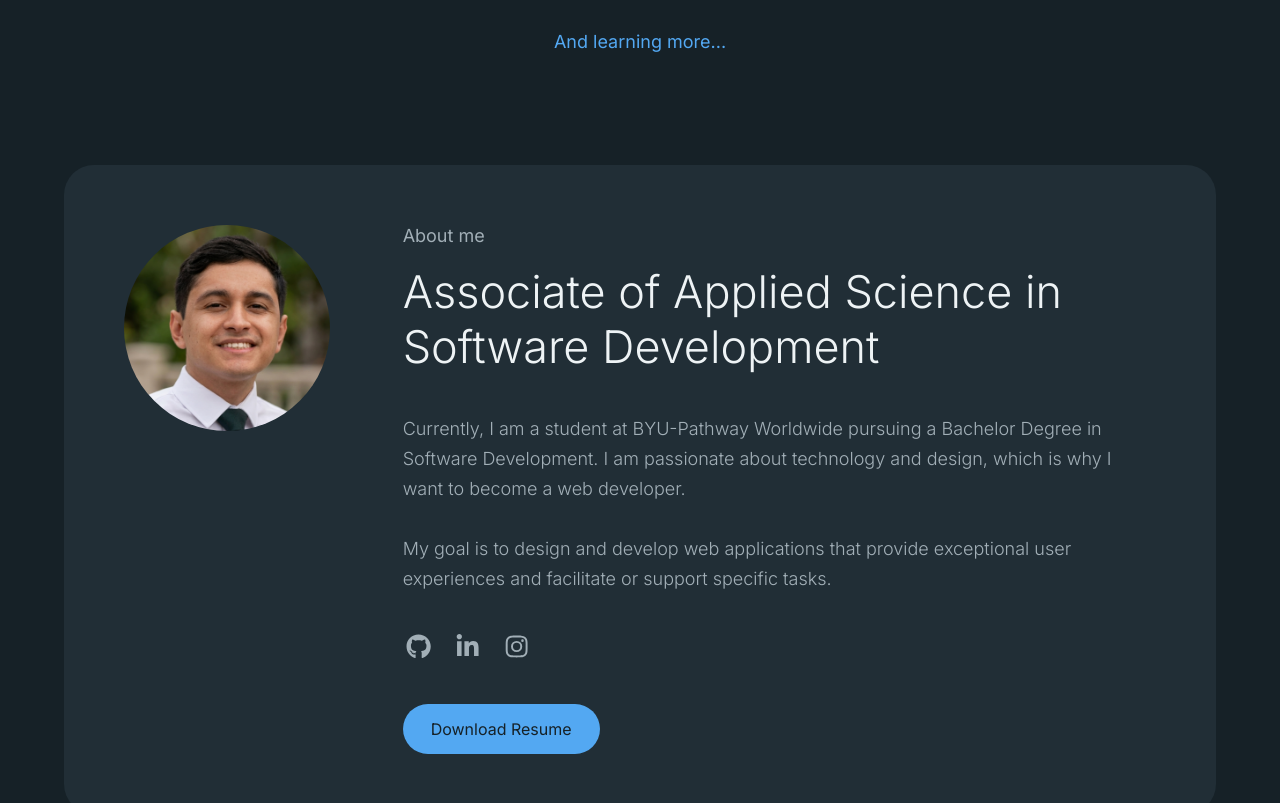
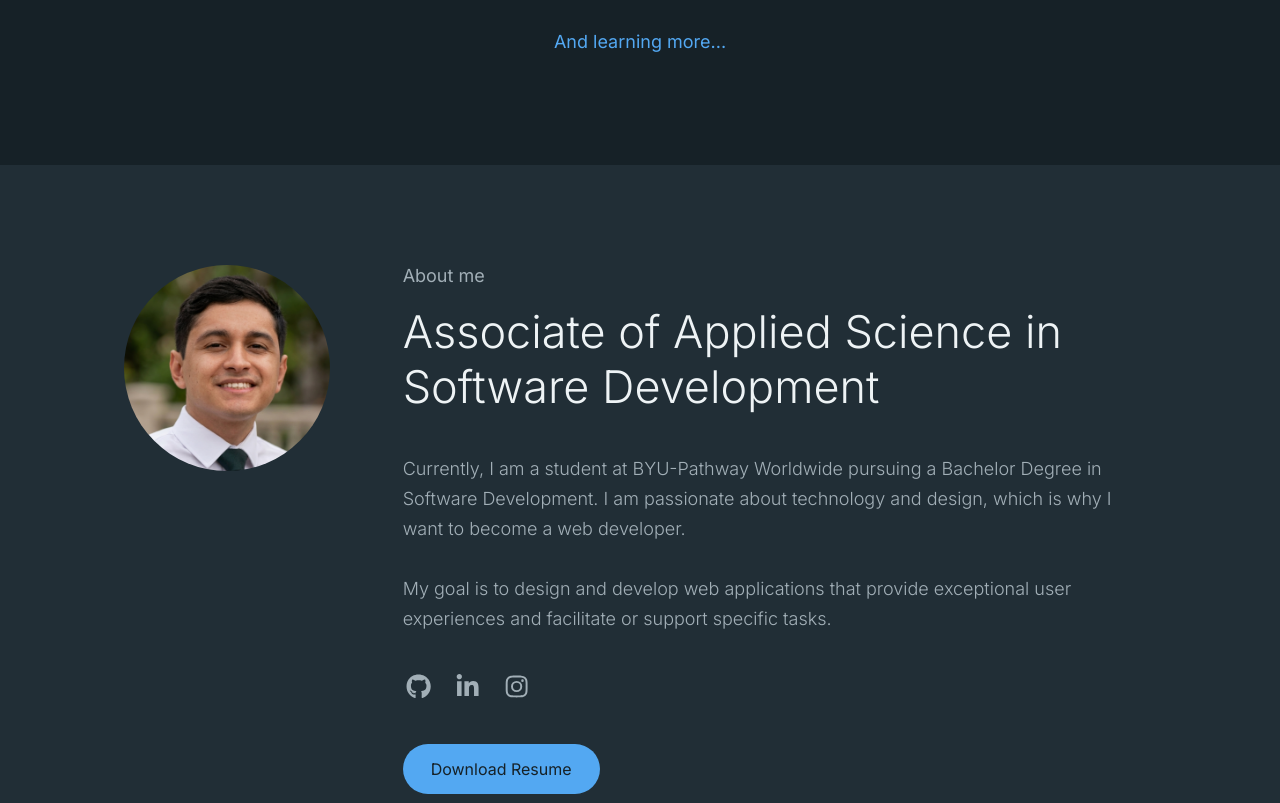
Before and after one commit to chrisperaza/portfolio-dev, a React (Vite) app: page / in a window 1280 px wide. Shown: the part 3640-4443 px from the top of the page. Built offline with nearby package versions, Linux system fonts and the light colour scheme.

Commit message:
Improve about me background

```diff
--- a/src/index.css
+++ b/src/index.css
@@ -698,20 +698,19 @@ body {
 /*****************************/
 .aboutMe-section {
   width: 100%;
+  background-color: var(--container);
   display: flex;
   flex-direction: column;
   align-items: center;
   gap: 30px;
 
   @media (min-width: 992px) {
-    padding: 30px 0;
+    margin: 30px 0;
   }
 
   .aboutMe-infoSection {
     width: 90%;
     max-width: 1200px;
-    background-color: var(--container);
-    border-radius: 20px;
     padding: 40px 20px;
     display: flex;
     flex-direction: column;
@@ -720,7 +719,7 @@ body {
 
     @media (min-width: 992px) {
       flex-direction: row;
-      padding: 60px;
+      padding: 100px 60px;
       justify-content: space-between;
       border-radius: 30px;
     }
```
